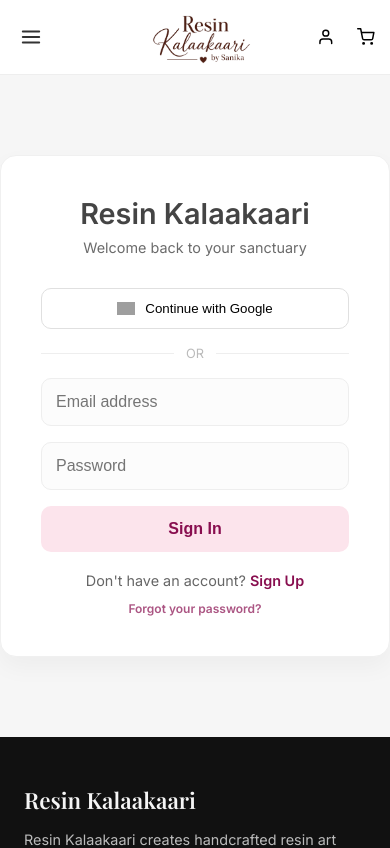
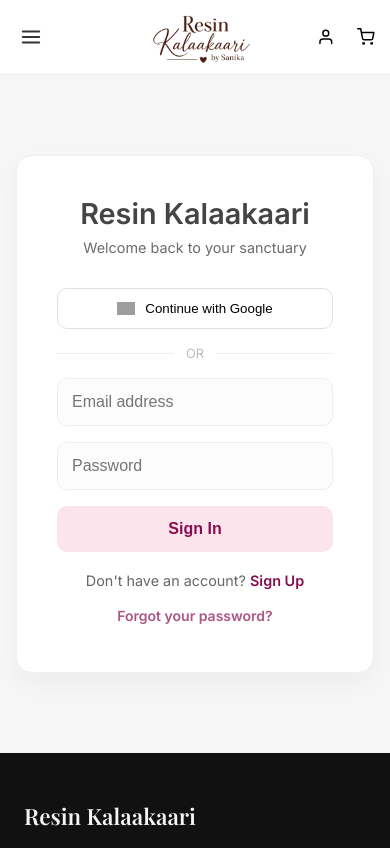
Before and after one commit to JatinSatare24/ResinKalaakaari, a Next.js app: page /login in a window 390 px wide. Shown: the top 848 px of the page. Built offline with nearby package versions, Linux system fonts and the light colour scheme; no server answers; grey boxes are pictures that could not be loaded; a web font is replaced by a local one.

Commit message:
fix(auth): add a side gutter to the login and sign up cards on phones

```diff
--- a/src/components/Login/Login.module.css
+++ b/src/components/Login/Login.module.css
@@ -4,6 +4,8 @@
 
 /* --- MOBILE FIRST: BASE LAYOUT --- */
 .authContainer {
+  /* 1rem of space either side on phones; max-width takes over on wider screens. */
+  width: calc(100% - 2rem);
   max-width: 420px;
   margin: 80px auto;
   padding: 40px;
@@ -62,7 +64,6 @@
 }
 
 .inputField:focus {
-  outline: none;
   border-color: #d1c4e9;
   /* Light pastel purple */
 }
@@ -197,7 +198,8 @@
 }
 
 .forgotBtn {
-  font-size: 0.75rem;
+  font-size: 0.875rem;
+  padding: 0.5rem 0.75rem;
   opacity: 0.7;
   background: none;
   border: none;
--- a/src/components/SignUp/SignUp.module.css
+++ b/src/components/SignUp/SignUp.module.css
@@ -10,6 +10,8 @@
 }
 
 .card {
+  /* 1rem of space either side on phones; max-width takes over on wider screens. */
+  width: calc(100% - 2rem);
   max-width: 420px;
   margin: 80px auto;
   padding: 40px;
@@ -66,7 +68,6 @@
 }
 
 .input:focus {
-  outline: none;
   border-color: #d1c4e9;
   /* Light pastel purple */
 }
```
